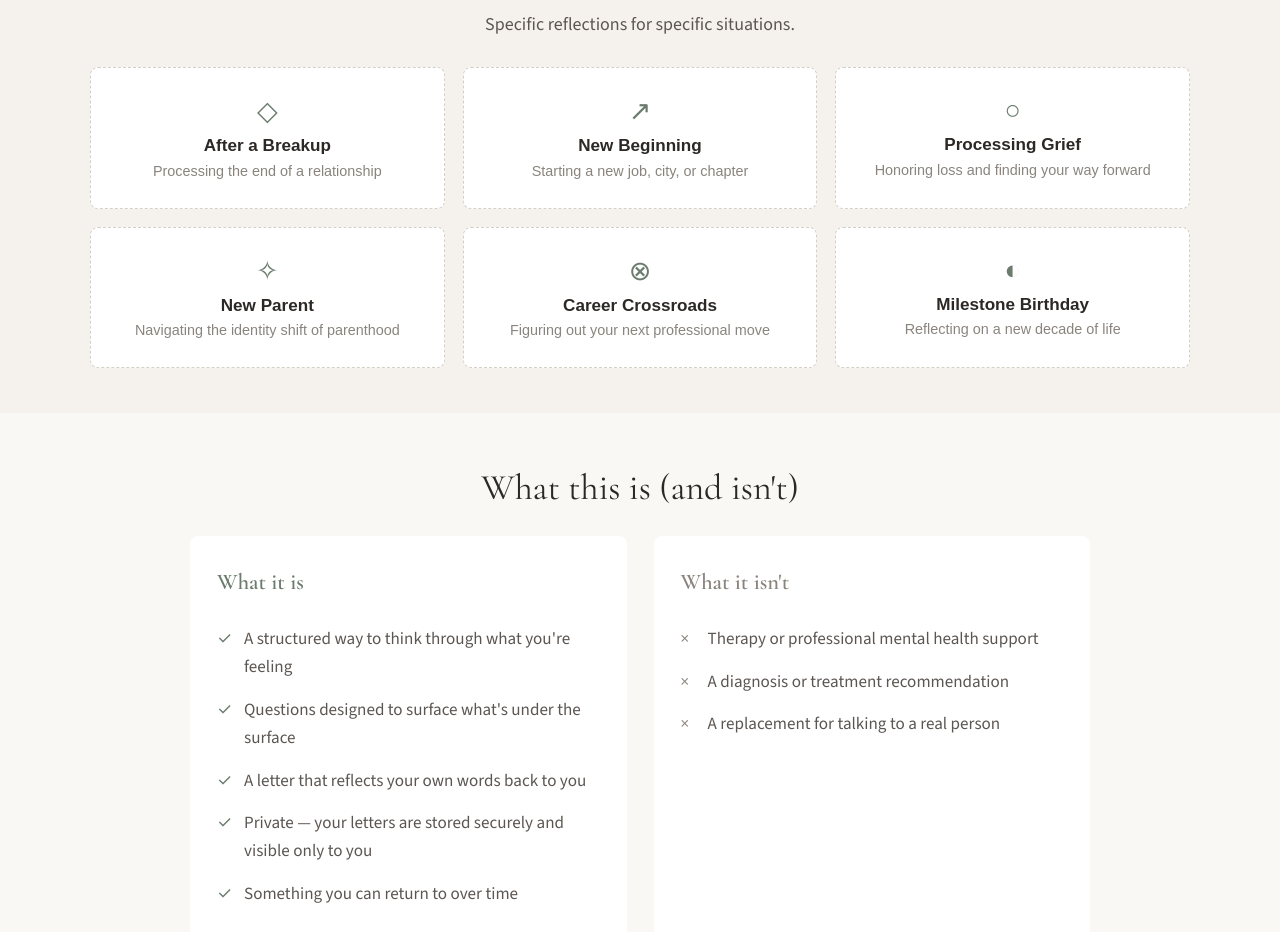
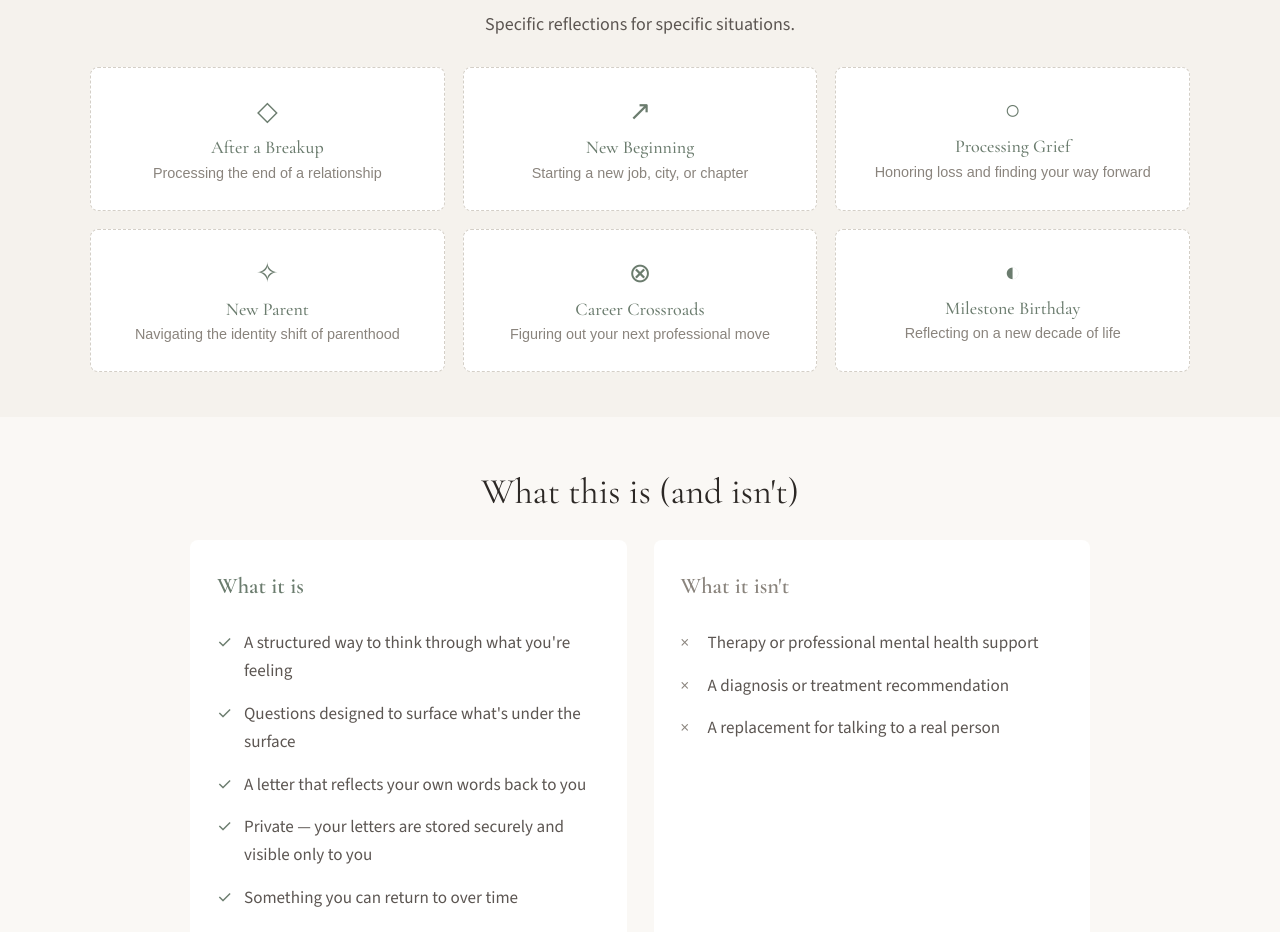
Before and after one commit to sturner103/letter-to-you, a React (Vite) app: page / in a window 1280 px wide. Shown: the part 1780-2712 px from the top of the page. Built offline with nearby package versions, Linux system fonts and the light colour scheme.

Commit message:
Match life event card styling to main cards

```diff
--- a/src/App.jsx
+++ b/src/App.jsx
@@ -146,6 +146,9 @@ export default function App() {
   const [paymentLoading, setPaymentLoading] = useState(false);
   const [currentPurchase, setCurrentPurchase] = useState(null);
   const [paymentVerified, setPaymentVerified] = useState(false);
+
+  // Track if we're returning from Stripe (session_id in URL means user was definitely logged in)
+  const isReturningFromPayment = new URLSearchParams(location.search).has('session_id');
 
   /* --------------------------------------------------------------------------
      [DATA] - Static data constants
@@ -357,17 +360,42 @@ export default function App() {
   // PAYMENT VERIFICATION ON PAGE LOAD - NEW
   // ========================================
   useEffect(() => {
-    // Wait for auth to finish loading before checking payment
-    if (authLoading) return;
-
     const searchParams = new URLSearchParams(location.search);
     const paymentStatus = searchParams.get('payment');
     const sessionId = searchParams.get('session_id');
 
-    if (paymentStatus === 'success' && sessionId && user) {
-      verifyPaymentReturn(sessionId);
-    } else if (paymentStatus === 'cancelled') {
+    // If not a payment return, nothing to do
+    if (!paymentStatus || !sessionId) return;
+
+    // Handle cancelled payment immediately
+    if (paymentStatus === 'cancelled') {
       navigate(location.pathname, { replace: true });
+      return;
+    }
+
+    // For successful payment, wait for auth to be fully ready
+    if (paymentStatus === 'success') {
+      // Still loading auth - wait
+      if (authLoading) return;
+
+      // Auth loaded and user available - verify payment
+      if (user) {
+        verifyPaymentReturn(sessionId);
+        return;
+      }
+
+      // Auth loaded but no user yet - give it a moment longer
+      // This handles the race condition where authLoading becomes false before user is set
+      const retryTimeout = setTimeout(() => {
+        if (user) {
+          verifyPaymentReturn(sessionId);
+        } else {
+          console.log('User not authenticated after payment return, may need to sign in again');
+          navigate('/', { replace: true });
+        }
+      }, 2000);
+
+      return () => clearTimeout(retryTimeout);
     }
   }, [location.search, user, authLoading]);
 
@@ -1683,7 +1711,7 @@ export default function App() {
               </p>
             )}
 
-            {!user && !authLoading && (
+            {!user && !authLoading && !isReturningFromPayment && (
               <div className="save-prompt">
                 <p>Want to save this letter and access it later?</p>
                 <button className="btn secondary" onClick={() => setShowAuthModal(true)}>
--- a/src/styles.css
+++ b/src/styles.css
@@ -2361,9 +2361,10 @@ body {
 }
 
 .life-event-name {
-  font-size: 0.95rem;
-  font-weight: 600;
-  color: var(--text);
+  font-family: var(--font-serif);
+  font-size: 1rem;
+  font-weight: 500;
+  color: var(--accent);
   margin-bottom: 0.25rem;
 }
 
@@ -2397,7 +2398,7 @@ body {
   }
 
   .life-event-name {
-    font-size: 0.85rem;
+    font-size: 0.9rem;
   }
 
   .life-event-desc {
```
